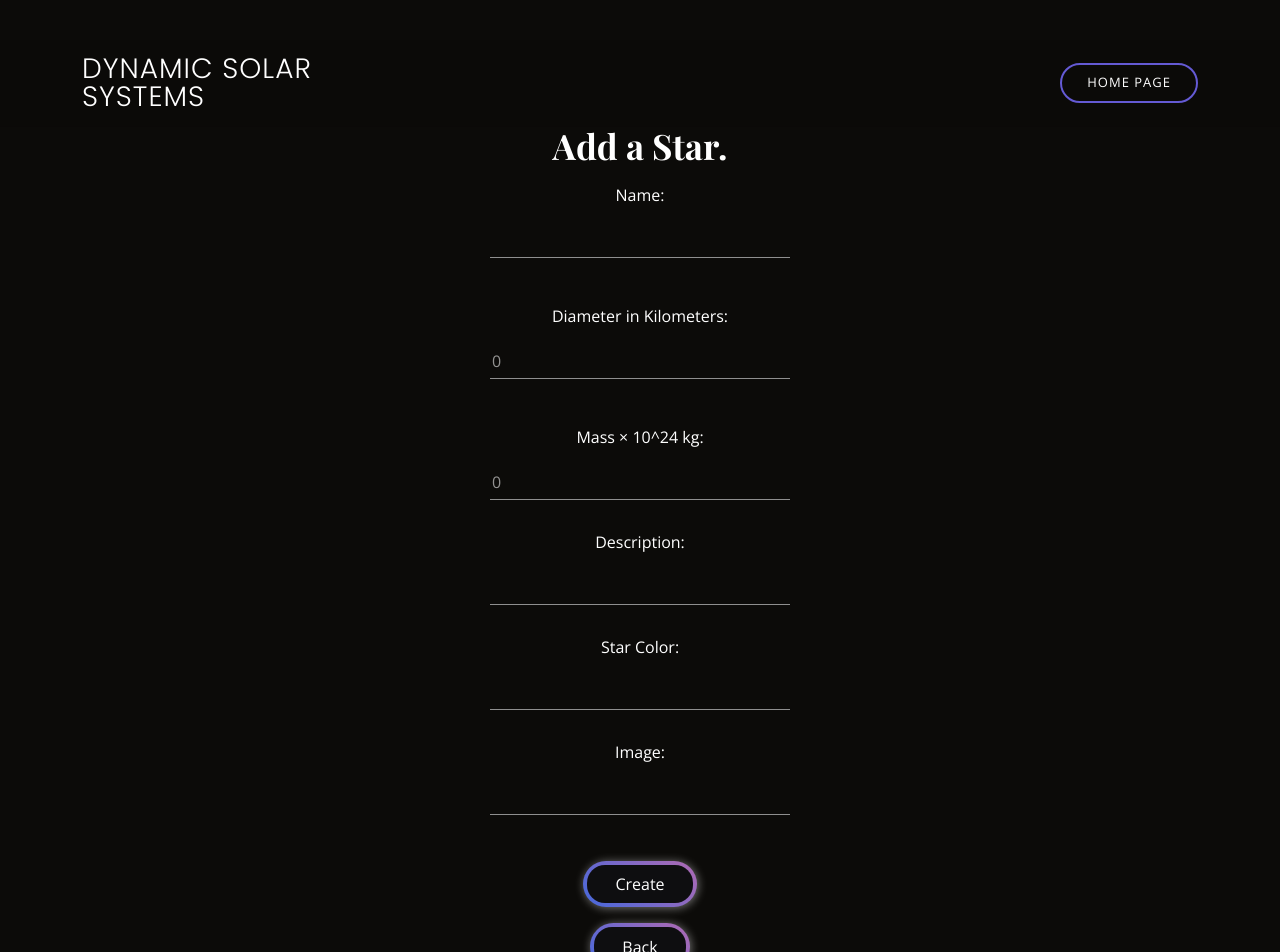
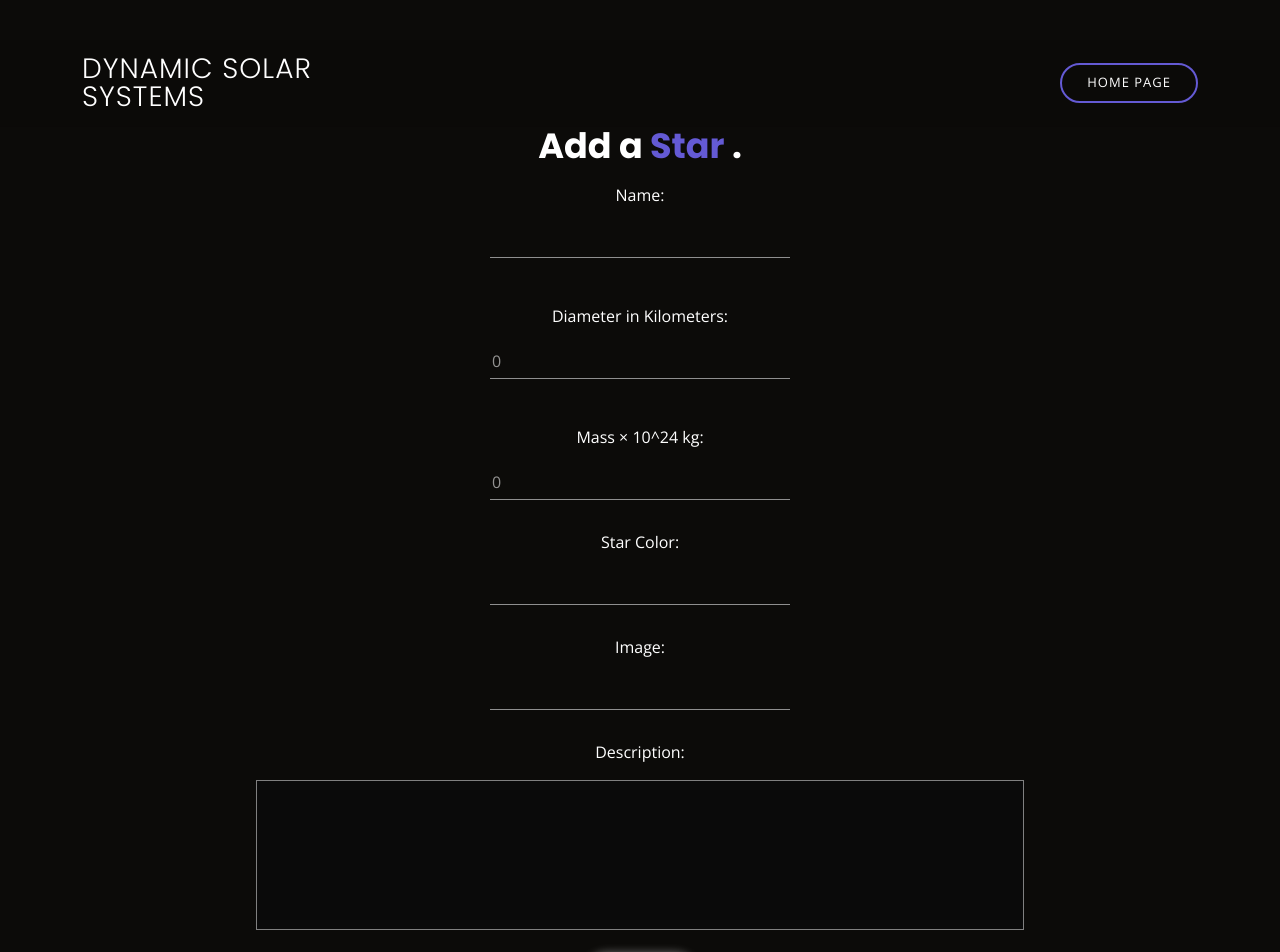
Before and after one commit to MrShanester/dynamic-solar-system-vue-app, a Vue app: page /NewStar/1 in a window 1280 px wide. Shown: the top 952 px of the page. Built offline with nearby package versions, Linux system fonts and the light colour scheme; a web font is replaced by a local one.

Commit message:
makes newstar pretty

```diff
--- a/src/views/NewStar.vue
+++ b/src/views/NewStar.vue
@@ -1,7 +1,11 @@
 <template>
   <div class="newPlanet">
     <form v-on:submit.prevent="">
-      <h1>Add a Star.</h1>
+      <h1>
+        Add a
+        <span>Star</span>
+        .
+      </h1>
       <ul>
         <li v-for="error in errors" v-bind:key="error">{{ error }}</li>
       </ul>
@@ -24,11 +28,6 @@
         <input type="integer" v-model="newPlanetParams.mass" />
       </div>
       <div>
-        <label>Description:</label>
-        <p></p>
-        <input type="string" v-model="newPlanetParams.description" />
-      </div>
-      <div>
         <label>Star Color:</label>
         <p></p>
         <input type="string" v-model="newPlanetParams.color" />
@@ -37,6 +36,11 @@
         <label>Image:</label>
         <p></p>
         <input type="string" v-model="newPlanetParams.image" />
+      </div>
+      <div>
+        <label>Description:</label>
+        <p></p>
+        <textarea type="string" v-model="newPlanetParams.description" class="description" />
       </div>
       <p></p>
       <button class="bn30" v-on:click="createPlanet()">Create</button>
@@ -50,6 +54,27 @@
 .newPlanet {
   text-align: center;
   margin-top: 125px;
+}
+
+h1 {
+  font-family: "Poppins", sans-serif;
+  text-align: center;
+}
+
+span {
+  font-family: "Poppins", sans-serif;
+  text-align: center;
+  color: #645ad4;
+}
+
+.description {
+  width: 60%;
+  height: 150px;
+  resize: none;
+  border: 1px solid grey;
+  color: grey;
+  background: rgb(10, 10, 10);
+  padding: 12px 20px;
 }
 </style>
 
@@ -89,11 +114,11 @@ export default {
 
           console.log(error.response.data);
         });
-      this.$router.push("/SystemIndex");
+      this.$router.push(`/systems/${this.$route.params.id}`);
       location.reload();
     },
     home: function () {
-      this.$router.push("/SystemIndex");
+      this.$router.push(`/systems/${this.$route.params.id}`);
     },
   },
 };
```
